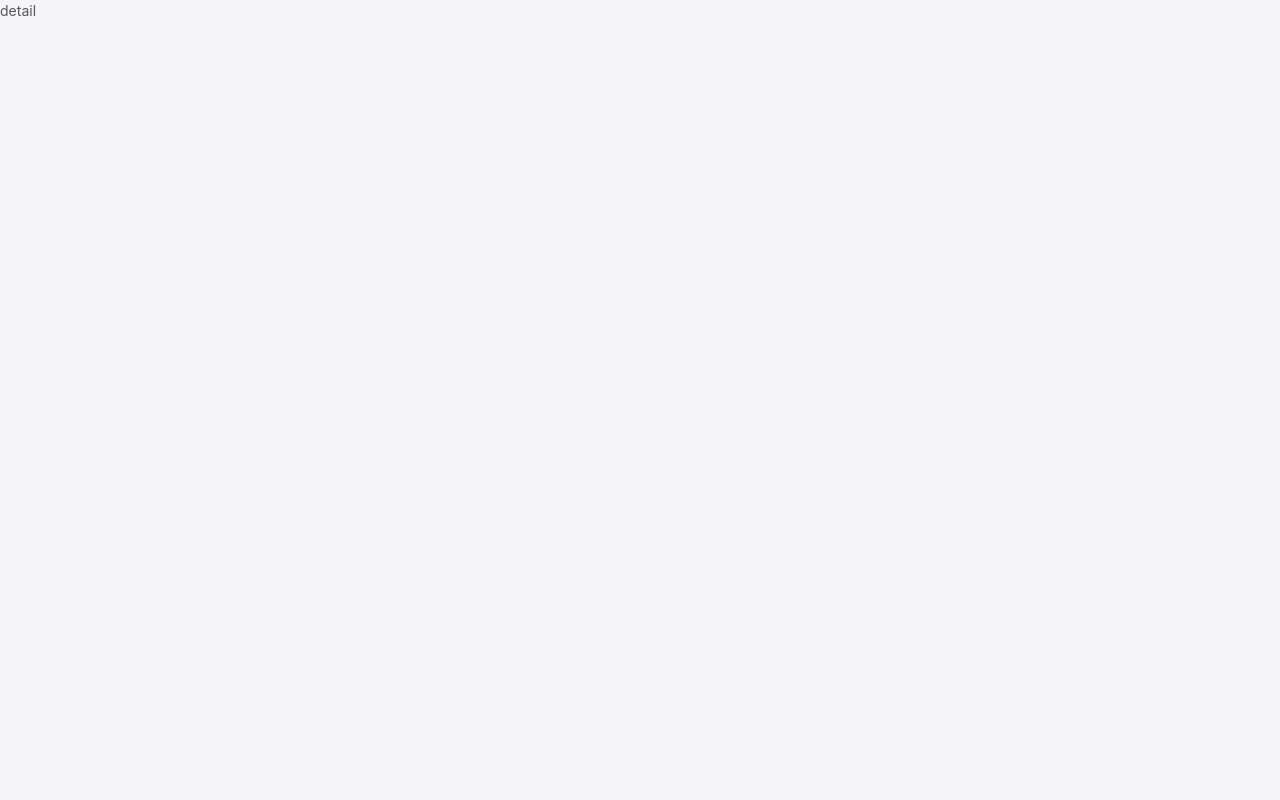
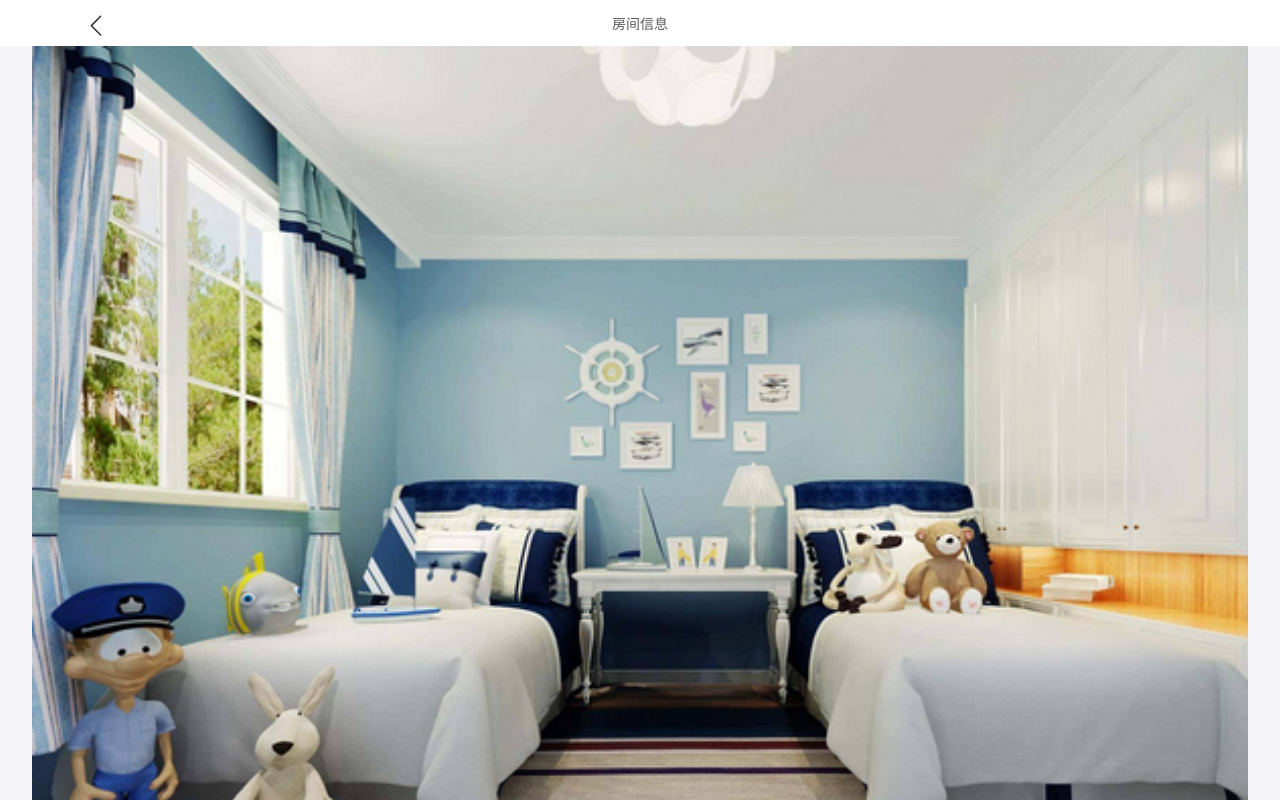
Before and after one commit to focusdroid/aujiazufang-ReactTypescript, a React app: page /detail in a window 1280 px wide. Shown: the top 800 px of the page. Built offline with nearby package versions, Linux system fonts and the light colour scheme.

Commit message:
新增房屋详情信息

```diff
--- a/src/components/user/detail/Detail.tsx
+++ b/src/components/user/detail/Detail.tsx
@@ -1,9 +1,17 @@
 import React, { Fragment } from 'react'
+import TitleBar from "../../../plugin/titleBar/TitleBar";
+import bugImg from '../../../static/images/img2.png'
+const detail = require('../../../style/less/base.module.less')
 
 const Detail = () => {
     return (<Fragment>
-        detail
+        <div className={detail.detail}>
+            <TitleBar title={'房间信息'}/>
+            <div className={detail.imgbox}>
+                <img src={bugImg} alt=""/>
+            </div>
+            detail
+        </div>
     </Fragment>)
 }
-
 export default Detail
--- a/src/components/user/search/Search.tsx
+++ b/src/components/user/search/Search.tsx
@@ -4,10 +4,10 @@ import bugImg from '../../../static/images/img2.png'
 import iconImg from '../../../static/images/img.jpg'
 const search = require('../../../style/less/base.module.less')
 
-
 interface IProps {
     getDetail: () => void;
-    history?: any
+    history?: any;
+    param: 1;
 }
 
 const Search = (props:IProps) => {
--- a/src/style/less/base.module.less
+++ b/src/style/less/base.module.less
@@ -236,3 +236,13 @@
   padding: calc(20px + 2vmin) calc(20px + 3vmin);
 }
 /*搜索 样式end*/
+/*详情页面start*/
+.detail {
+  .imgbox {
+    text-align: center;
+    img {
+      width: 95%;
+    }
+  }
+}
+/*详情页面end*/
```
